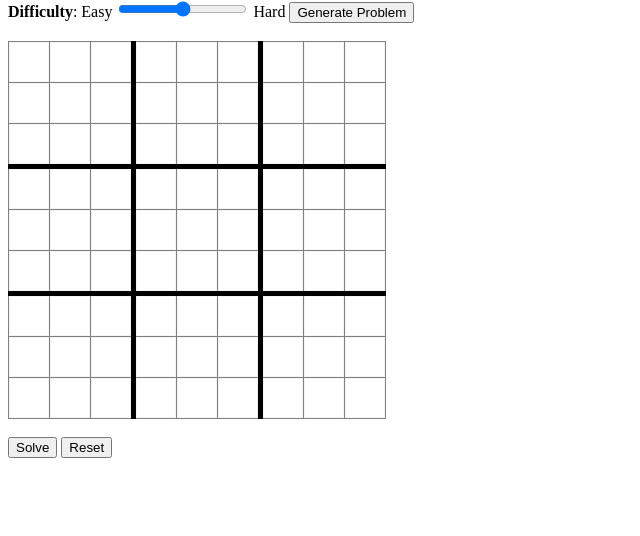
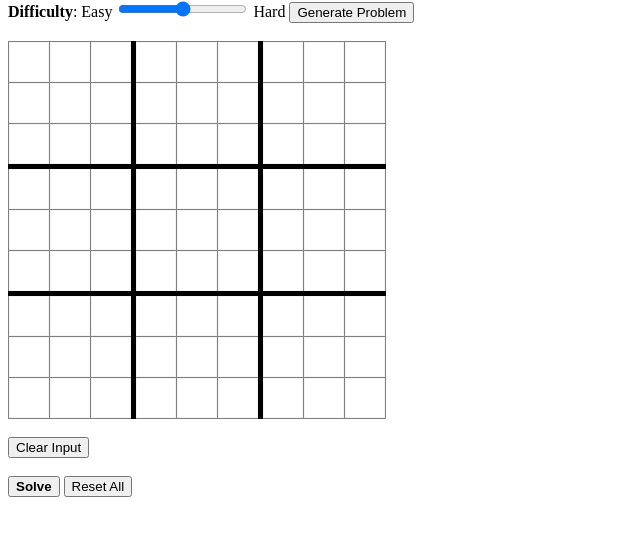
Before and after one commit to yonatank93/Sudoku, a Flask app: page / in a window 1280 px wide. Shown: the part 176-712 px from the top of the page, without its empty margins (0-640 px from the left). Run offline with Flask 3, Linux system fonts and the light colour scheme.

Commit message:
Add button to clear user inputs, a different button compared to reset
Clear Input only clears the user input, i.e., cell filled by user, and
not those prefilled by Generate Problem.
Reset All clears all cells and reset difficulty level.

```diff
--- a/web_app/templates/sudoku.html
+++ b/web_app/templates/sudoku.html
@@ -60,13 +60,26 @@
         });
 
         // Clear all input fields
-        function clearAll(resetDifficulty = true) {
-            document.querySelectorAll('input[type="text"]').forEach(input => input.value = '');
+        function resetAll(resetDifficulty = true) {
+	    document.querySelectorAll('input[type="text"]').forEach(cell => {
+		cell.value = '';  // Clear all values
+		cell.removeAttribute("readonly");  // Allow editing all cells
+		cell.classList.remove("prefilled");  // Remove highlight styles
+	    });
 
-            if (resetDifficulty) {
-                document.getElementById("difficulty").value = 3;
-            }
-        }
+	    if (resetDifficulty) {
+		document.getElementById("difficulty").value = 3;
+	    }
+	}
+
+      	// Clear only user input fields
+        function clearUserInputs() {
+	    document.querySelectorAll('input[type="text"]').forEach(cell => {
+		if (!cell.classList.contains("prefilled")) {
+		    cell.value = ''; // Clear only user-filled cells
+		}
+	    });
+	}
 
         // Fetch Sudoku problem from Flask backend
         document.addEventListener("DOMContentLoaded", function () {
@@ -148,11 +161,15 @@
         </table>
         <br>
 
+	<!-- Clear User Input Button -->
+	<button type="button" onclick="clearUserInputs()">Clear Input</button>
+	<br><br>
+
 	<!-- Solve Button -->
-        <button type="submit">Solve</button>
+        <button type="submit"><strong>Solve</strong></button>
 
         <!-- Reset Button (clears the input fields) -->
-	<button type="button" onclick="clearAll(false)">Reset</button>
+	<button type="button" onclick="resetAll()">Reset All</button>
     </form>
 </body>
 </html>
```
